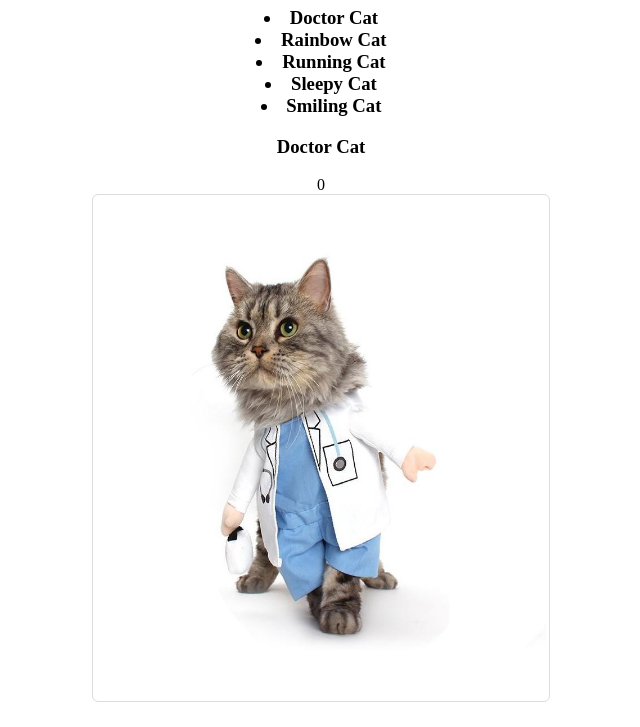
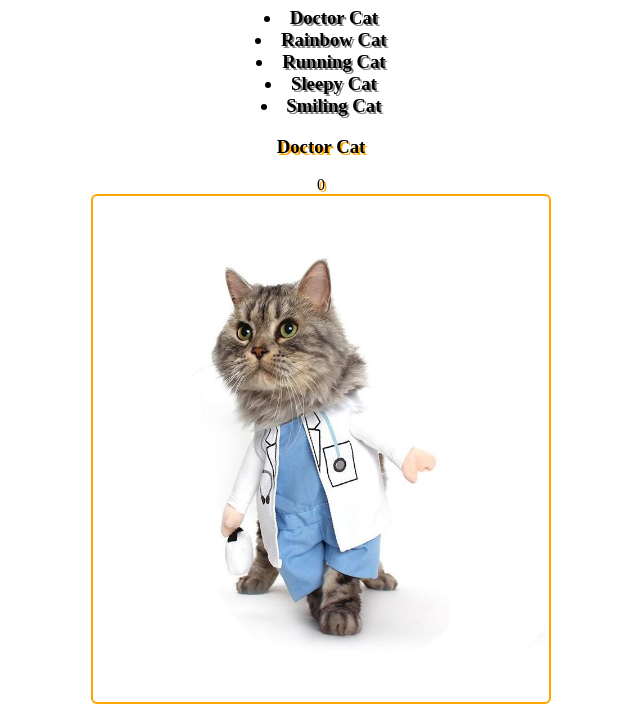
Before and after one commit to Curious-Yu/FEND-Cat-Clicker, a plain HTML site: page index.html in a window 1280 px wide. Shown: the part 73-800 px from the top of the page, without its empty margins (319-959 px from the left). Drawn offline with Linux system fonts and the light colour scheme.

Commit message:
updated the styles

```diff
--- a/style.css
+++ b/style.css
@@ -5,7 +5,17 @@ body {
 img {
   height: 500px;
   width: 450px;
-  border: 1px solid #ddd;
+  border: 2px solid orange;
   border-radius: 6px;
   padding: 3px;
 }
+
+#cat-list {
+  color: black;
+  text-shadow: 2px 2px gray;
+}
+
+h1, #cat-name, #cat-count {
+  color: black;
+  text-shadow: 2px 2px orange;
+}
```
